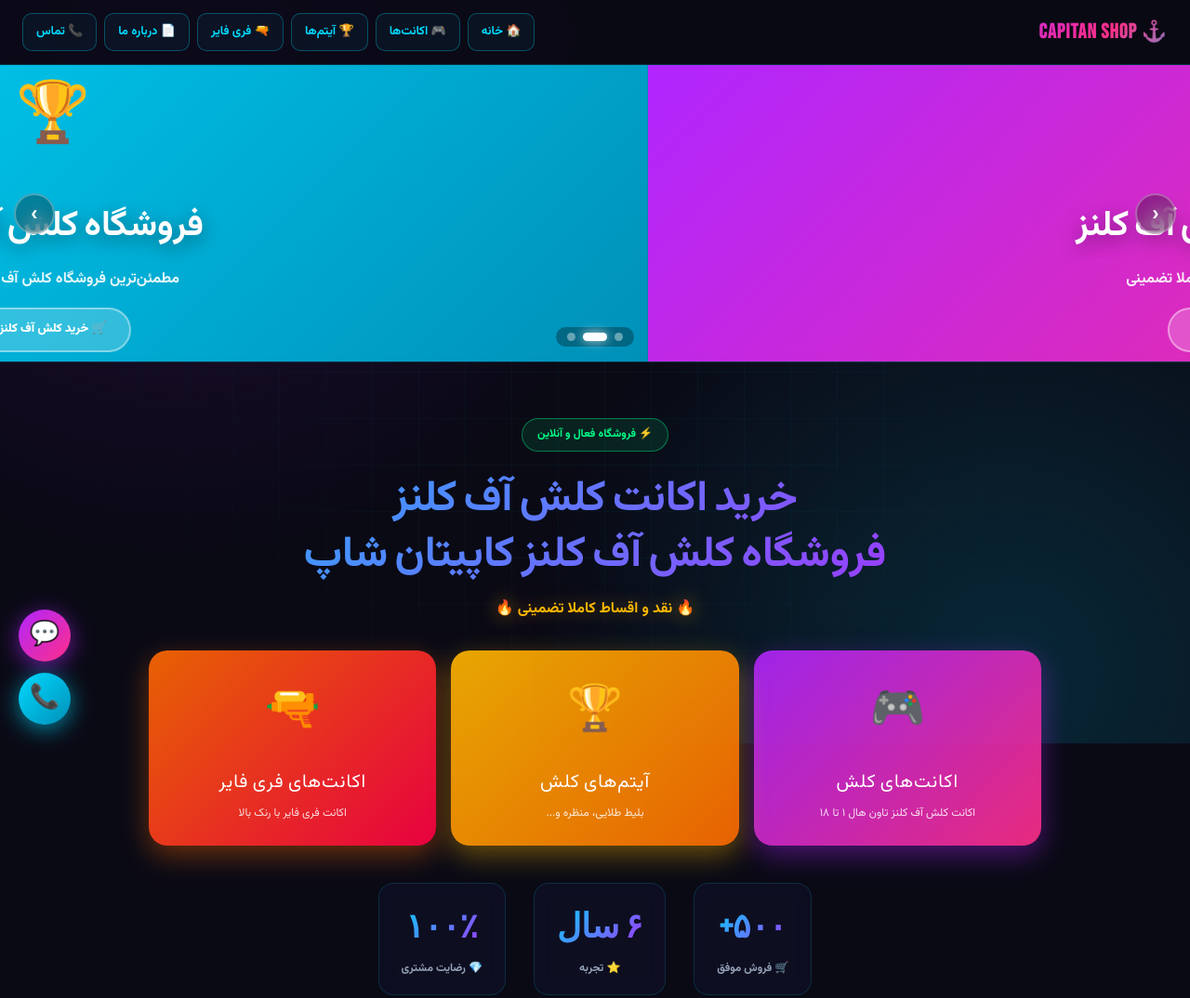
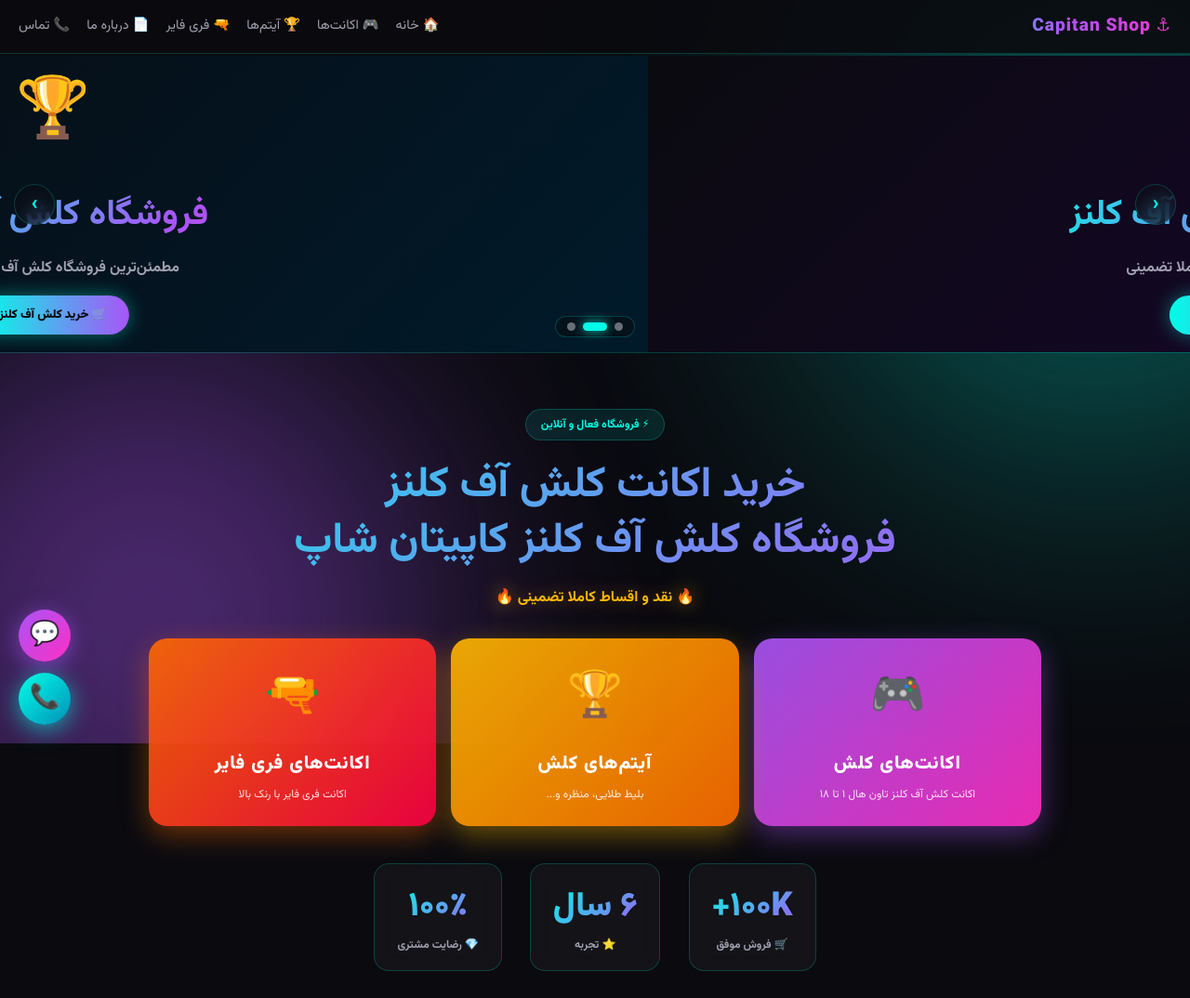
Before and after one commit to capitanshop1137/Capitan-shop-v3, a plain HTML site: page index.html in a window 1280 px wide. Shown: the top 1074 px of the page at 93% size. Drawn offline with Linux system fonts and the light colour scheme.

Commit message:
Update index.html

```diff
--- a/index.html
+++ b/index.html
@@ -8,101 +8,71 @@
 <meta name="keywords" content="خرید اکانت کلش آف کلنز, فروشگاه کلش آف کلنز, خرید کلش آف کلنز, اکانت کلش آف کلنز, کلش آف کلنز, کاپیتان شاپ, خرید اکانت کلش, فروش اکانت کلش, آیتم کلش, بلیط طلایی, اکانت فری فایر">
 <meta name="author" content="Capitan Shop">
 <meta property="og:title" content="خرید اکانت کلش آف کلنز | Capitan Shop">
-<meta property="og:description" content="مطمئن‌ترین فروشگاه اکانت کلش آف کلنز با ۶ سال تجربه و ۵۰۰+ فروش موفق">
+<meta property="og:description" content="مطمئن‌ترین فروشگاه اکانت کلش آف کلنز با ۶ سال تجربه و ۱۰۰ هزار فروش موفق">
 <meta property="og:type" content="website">
 <meta property="og:url" content="https://capitanshop1137.github.io/Capitan-shop-v3/">
 <link rel="preconnect" href="https://fonts.googleapis.com">
 <link rel="preconnect" href="https://fonts.gstatic.com" crossorigin>
-<link href="https://fonts.googleapis.com/css2?family=Bebas+Neue&family=Vazirmatn:wght@400;700;900&display=swap" rel="stylesheet">
+<link href="https://fonts.googleapis.com/css2?family=Vazirmatn:wght@400;700;900&display=swap" rel="stylesheet">
 <style>
   :root {
-    --neon-blue: #00D9FF;
-    --neon-purple: #B026FF;
-    --neon-pink: #FF2E88;
+    --bg-dark: #0a0a0f;
+    --cyan: #00ffe7;
+    --purple: #a855f7;
+    --pink: #ff2ec4;
+    --text: #ffffff;
+    --text-dim: #a0a0b0;
+    --glass: rgba(255,255,255,0.04);
+    --border: rgba(0,255,231,0.2);
+    --gold: #FFB800;
     --neon-green: #00FF88;
-    --gold: #FFB800;
-    --fire-orange: #FF6B00;
-    --dark: #0A0A15;
-    --text: #F8FAFC;
-    --muted: #94A3B8;
   }
-  * { margin: 0; padding: 0; box-sizing: border-box; }
+  * { margin: 0; padding: 0; box-sizing: border-box; font-family: 'Vazirmatn', Tahoma, sans-serif; }
   html { scroll-behavior: smooth; }
   body {
-    font-family: 'Vazirmatn', sans-serif;
-    background: var(--dark);
+    background: var(--bg-dark);
     color: var(--text);
-    line-height: 1.8;
+    min-height: 100vh;
+    line-height: 1.7;
     overflow-x: hidden;
-    position: relative;
   }
-  body::before {
-    content: '';
-    position: fixed; inset: 0;
-    background:
-      radial-gradient(circle at 15% 10%, rgba(176, 38, 255, 0.15) 0%, transparent 40%),
-      radial-gradient(circle at 85% 90%, rgba(0, 217, 255, 0.15) 0%, transparent 40%);
-    z-index: -2;
+  .bg-glow { position: fixed; inset: 0; z-index: -1; overflow: hidden; pointer-events: none; }
+  .bg-glow::before, .bg-glow::after {
+    content: ''; position: absolute; border-radius: 50%; filter: blur(130px); opacity: 0.4;
+    animation: float 14s ease-in-out infinite;
   }
-  body::after {
-    content: '';
-    position: fixed; inset: 0;
-    background-image:
-      linear-gradient(rgba(0, 217, 255, 0.04) 1px, transparent 1px),
-      linear-gradient(90deg, rgba(0, 217, 255, 0.04) 1px, transparent 1px);
-    background-size: 50px 50px;
-    z-index: -1;
-    mask-image: radial-gradient(circle at 50% 50%, black 20%, transparent 80%);
-    -webkit-mask-image: radial-gradient(circle at 50% 50%, black 20%, transparent 80%);
-  }
+  .bg-glow::before { width: 500px; height: 500px; background: var(--cyan); top: -100px; right: -100px; }
+  .bg-glow::after { width: 600px; height: 600px; background: var(--purple); bottom: -150px; left: -150px; animation-delay: -7s; }
+  @keyframes float { 0%,100%{transform:translate(0,0) scale(1);} 50%{transform:translate(60px,60px) scale(1.15);} }
+
   header {
-    background: rgba(10, 10, 21, 0.85);
-    backdrop-filter: blur(20px);
-    border-bottom: 1px solid rgba(0, 217, 255, 0.2);
-    padding: 14px 24px;
-    position: sticky; top: 0; z-index: 100;
-    display: flex; justify-content: space-between;
-    align-items: center; flex-wrap: wrap; gap: 12px;
+    position: fixed; top: 0; left: 0; right: 0; z-index: 1000;
+    padding: 12px 20px; background: rgba(10,10,15,0.9);
+    backdrop-filter: blur(15px); border-bottom: 1px solid var(--border);
+    display: flex; justify-content: space-between; align-items: center; flex-wrap: wrap; gap: 10px;
+    transition: background 0.4s;
   }
   header .logo {
-    font-family: 'Bebas Neue', 'Vazirmatn', sans-serif;
-    font-size: 22px;
-    background: linear-gradient(135deg, var(--neon-blue), var(--neon-purple), var(--neon-pink), var(--neon-blue));
-    background-size: 300% 300%;
-    -webkit-background-clip: text;
-    -webkit-text-fill-color: transparent;
-    font-weight: 900;
-    letter-spacing: 1px;
-    animation: gradientMove 4s ease infinite;
+    font-weight: 900; font-size: 1.2rem; text-decoration: none;
+    background: linear-gradient(90deg, var(--cyan), var(--purple), var(--pink));
+    background-size: 200% 200%;
+    -webkit-background-clip: text; background-clip: text; -webkit-text-fill-color: transparent;
+    letter-spacing: 1px; animation: gradientMove 4s ease infinite;
   }
-  @keyframes gradientMove {
-    0%, 100% { background-position: 0% 50%; }
-    50% { background-position: 100% 50%; }
+  @keyframes gradientMove { 0%,100%{background-position:0% 50%;} 50%{background-position:100% 50%;} }
+  header nav { display: flex; gap: 18px; flex-wrap: wrap; }
+  header nav a {
+    color: var(--text-dim); text-decoration: none; font-weight: 500; font-size: 0.9rem; transition: 0.3s;
   }
-  header nav { display: flex; gap: 8px; flex-wrap: wrap; }
-  header nav a {
-    color: var(--neon-blue);
-    text-decoration: none;
-    font-weight: 700;
-    font-size: 13px;
-    padding: 8px 14px;
-    border-radius: 10px;
-    border: 1px solid rgba(0, 217, 255, 0.3);
-    background: rgba(0, 217, 255, 0.05);
-    transition: all 0.35s;
-  }
-  header nav a:hover {
-    background: rgba(0, 217, 255, 0.15);
-    box-shadow: 0 0 25px rgba(0, 217, 255, 0.5);
-    transform: translateY(-2px) scale(1.05);
-  }
+  header nav a:hover { color: var(--cyan); }
 
   .banner-slider {
     position: relative;
     width: 100%;
     height: 320px;
     overflow: hidden;
-    border-bottom: 1px solid rgba(0, 217, 255, 0.2);
+    border-bottom: 1px solid var(--border);
+    margin-top: 60px;
   }
   .banner-track {
     display: flex;
@@ -121,38 +91,41 @@
     text-align: center;
     padding: 30px 20px;
   }
-  .banner-slide.b1 { background: linear-gradient(135deg, #B026FF 0%, #FF2E88 100%); }
-  .banner-slide.b2 { background: linear-gradient(135deg, #00D9FF 0%, #0090B8 100%); }
-  .banner-slide.b3 { background: linear-gradient(135deg, #FFB800 0%, #FF2E88 100%); }
+  .banner-slide.b1 { background: linear-gradient(135deg, #0a0a0f 0%, #1a0533 100%); }
+  .banner-slide.b2 { background: linear-gradient(135deg, #0a0a0f 0%, #001a2a 100%); }
+  .banner-slide.b3 { background: linear-gradient(135deg, #0a0a0f 0%, #2a0a0a 100%); }
   .banner-slide .emoji {
     font-size: 64px; margin-bottom: 12px;
     animation: bounce 2s infinite;
   }
   @keyframes bounce { 0%, 100% { transform: translateY(0); } 50% { transform: translateY(-12px); } }
   .banner-slide h2 {
-    font-family: 'Bebas Neue', 'Vazirmatn', sans-serif;
     font-size: clamp(22px, 4vw, 38px);
-    color: #fff; text-shadow: 0 5px 20px rgba(0, 0, 0, 0.4);
+    background: linear-gradient(135deg, var(--cyan), var(--purple), var(--pink), var(--cyan));
+    background-size: 300% 300%;
+    -webkit-background-clip: text;
+    -webkit-text-fill-color: transparent;
+    animation: gradientMove 5s ease infinite;
     margin-bottom: 10px;
   }
-  .banner-slide p { font-size: clamp(13px, 2vw, 16px); color: rgba(255, 255, 255, 0.9); font-weight: 600; }
+  .banner-slide p { font-size: clamp(13px, 2vw, 16px); color: var(--text-dim); font-weight: 600; }
   .banner-slide .cta-banner {
     display: inline-block; margin-top: 16px;
-    background: rgba(255, 255, 255, 0.2);
-    backdrop-filter: blur(10px); color: #fff;
+    background: linear-gradient(90deg, var(--cyan), var(--purple));
+    color: #0a0a0f;
     padding: 10px 24px; border-radius: 999px;
     text-decoration: none; font-weight: 800; font-size: 13px;
-    border: 2px solid rgba(255, 255, 255, 0.4);
     transition: all 0.3s;
+    box-shadow: 0 0 20px rgba(0,255,231,0.4);
   }
-  .banner-slide .cta-banner:hover { background: rgba(255, 255, 255, 0.3); transform: scale(1.05); }
+  .banner-slide .cta-banner:hover { transform: scale(1.05); box-shadow: 0 0 35px rgba(0,255,231,0.8); }
   .banner-nav {
     position: absolute; top: 50%; transform: translateY(-50%);
     width: 44px; height: 44px; border-radius: 50%;
-    background: rgba(0, 0, 0, 0.3);
+    background: rgba(10,10,15,0.5);
     backdrop-filter: blur(10px);
-    border: 2px solid rgba(255, 255, 255, 0.3);
-    color: #fff; font-size: 22px; font-weight: 900;
+    border: 1px solid var(--border);
+    color: var(--cyan); font-size: 22px; font-weight: 900;
     cursor: pointer; display: flex;
     align-items: center; justify-content: center;
     z-index: 5;
@@ -163,8 +136,9 @@
     position: absolute; bottom: 16px; left: 50%;
     transform: translateX(-50%); display: flex;
     gap: 8px; z-index: 5; padding: 6px 12px;
-    background: rgba(0, 0, 0, 0.3);
+    background: rgba(10,10,15,0.5);
     backdrop-filter: blur(10px); border-radius: 999px;
+    border: 1px solid var(--border);
   }
   .banner-dot {
     width: 9px; height: 9px; border-radius: 50%;
@@ -172,22 +146,21 @@
     cursor: pointer; border: none;
   }
   .banner-dot.active {
-    background: #fff; width: 26px; border-radius: 5px;
-    box-shadow: 0 0 12px rgba(255, 255, 255, 0.8);
+    background: var(--cyan); width: 26px; border-radius: 5px;
+    box-shadow: 0 0 12px rgba(0,255,231,0.8);
   }
 
   .hero { text-align: center; padding: 60px 20px 40px; }
   .hero .badge-top {
-    display: inline-block; background: rgba(0, 255, 136, 0.1);
-    color: var(--neon-green); padding: 6px 16px;
+    display: inline-block; background: rgba(0,255,231,0.1);
+    color: var(--cyan); padding: 6px 16px;
     border-radius: 999px; font-size: 12px; font-weight: 700;
-    border: 1px solid rgba(0, 255, 136, 0.4); margin-bottom: 20px;
+    border: 1px solid var(--border); margin-bottom: 20px;
   }
   .hero h1 {
-    font-family: 'Bebas Neue', 'Vazirmatn', sans-serif;
     font-size: clamp(24px, 4.5vw, 46px);
     margin-bottom: 16px; line-height: 1.3;
-    background: linear-gradient(135deg, var(--neon-blue), var(--neon-purple), var(--neon-pink), var(--neon-blue));
+    background: linear-gradient(135deg, var(--cyan), var(--purple), var(--pink), var(--cyan));
     background-size: 300% 300%;
     -webkit-background-clip: text;
     -webkit-text-fill-color: transparent;
@@ -215,13 +188,12 @@
   .category-card:hover { transform: translateY(-8px) scale(1.03); }
   .category-card .cat-icon { font-size: 48px; margin-bottom: 12px; }
   .category-card .cat-title {
-    font-family: 'Bebas Neue', 'Vazirmatn', sans-serif;
-    font-size: 20px; letter-spacing: 1px; margin-bottom: 6px;
+    font-size: 20px; font-weight: 900; letter-spacing: 1px; margin-bottom: 6px;
   }
   .category-card .cat-desc { font-size: 12px; opacity: 0.85; text-align: center; }
-  .category-card.clash { background: linear-gradient(135deg, rgba(176, 38, 255, 0.9), rgba(255, 46, 136, 0.9)); box-shadow: 0 10px 30px rgba(176, 38, 255, 0.4); }
-  .category-card.items { background: linear-gradient(135deg, rgba(255, 184, 0, 0.9), rgba(255, 107, 0, 0.9)); box-shadow: 0 10px 30px rgba(255, 184, 0, 0.4); }
-  .category-card.firefire { background: linear-gradient(135deg, rgba(255, 107, 0, 0.9), rgba(255, 0, 68, 0.9)); box-shadow: 0 10px 30px rgba(255, 107, 0, 0.4); }
+  .category-card.clash { background: linear-gradient(135deg, rgba(168,85,247,0.9), rgba(255,46,196,0.9)); box-shadow: 0 10px 30px rgba(168,85,247,0.4); }
+  .category-card.items { background: linear-gradient(135deg, rgba(255,184,0,0.9), rgba(255,107,0,0.9)); box-shadow: 0 10px 30px rgba(255,184,0,0.4); }
+  .category-card.firefire { background: linear-gradient(135deg, rgba(255,107,0,0.9), rgba(255,0,68,0.9)); box-shadow: 0 10px 30px rgba(255,107,0,0.4); }
 
   .stats {
     display: flex; justify-content: center;
@@ -229,27 +201,25 @@
   }
   .stat {
     text-align: center; padding: 16px 24px;
-    background: rgba(18, 18, 42, 0.6);
+    background: var(--glass);
     backdrop-filter: blur(10px);
-    border: 1px solid rgba(0, 217, 255, 0.15);
+    border: 1px solid var(--border);
     border-radius: 16px; min-width: 120px;
   }
   .stat .num {
-    font-family: 'Bebas Neue', sans-serif;
     font-size: 36px;
-    background: linear-gradient(135deg, var(--neon-blue), var(--neon-purple));
+    background: linear-gradient(135deg, var(--cyan), var(--purple));
     -webkit-background-clip: text;
     -webkit-text-fill-color: transparent;
     font-weight: 900;
   }
-  .stat .label { font-size: 12px; color: var(--muted); font-weight: 600; }
+  .stat .label { font-size: 12px; color: var(--text-dim); font-weight: 600; }
 
   .section { max-width: 1200px; margin: 0 auto; padding: 50px 20px; }
   .section h2 {
-    font-family: 'Bebas Neue', 'Vazirmatn', sans-serif;
     font-size: 30px; text-align: center;
     margin-bottom: 36px;
-    background: linear-gradient(135deg, var(--neon-blue), var(--neon-purple), var(--neon-blue));
+    background: linear-gradient(135deg, var(--cyan), var(--purple), var(--cyan));
     background-size: 300% 300%;
     -webkit-background-clip: text;
     -webkit-text-fill-color: transparent;
@@ -257,13 +227,14 @@
   }
 
   .seo-box {
-    background: linear-gradient(135deg, rgba(18, 18, 42, 0.9), rgba(28, 28, 58, 0.9));
-    border: 1px solid rgba(0, 217, 255, 0.2);
+    background: var(--glass);
+    border: 1px solid var(--border);
     border-radius: 20px; padding: 28px; line-height: 2;
+    backdrop-filter: blur(10px);
   }
-  .seo-box p { color: var(--muted); font-size: 15px; margin-bottom: 14px; }
+  .seo-box p { color: var(--text-dim); font-size: 15px; margin-bottom: 14px; }
   .seo-box p:last-child { margin-bottom: 0; }
-  .seo-box strong { color: var(--gold); }
+  .seo-box strong { color: var(--cyan); }
 
   .features {
     display: grid;
@@ -271,19 +242,20 @@
     gap: 16px;
   }
   .feature {
-    background: linear-gradient(135deg, rgba(18, 18, 42, 0.8), rgba(28, 28, 58, 0.8));
-    border: 1px solid rgba(0, 217, 255, 0.15);
+    background: var(--glass);
+    border: 1px solid var(--border);
     border-radius: 20px; padding: 28px 20px;
     text-align: center; transition: all 0.4s;
+    backdrop-filter: blur(10px);
   }
   .feature:hover {
     transform: translateY(-10px);
-    border-color: var(--neon-blue);
-    box-shadow: 0 25px 50px rgba(0, 217, 255, 0.3);
+    border-color: var(--cyan);
+    box-shadow: 0 25px 50px rgba(0,255,231,0.3);
   }
   .feature .icon { font-size: 44px; display: block; margin-bottom: 14px; }
-  .feature h3 { font-size: 17px; color: var(--neon-blue); margin-bottom: 8px; font-weight: 800; }
-  .feature p { color: var(--muted); font-size: 13px; }
+  .feature h3 { font-size: 17px; color: var(--cyan); margin-bottom: 8px; font-weight: 800; }
+  .feature p { color: var(--text-dim); font-size: 13px; }
 
   .steps {
     display: grid;
@@ -292,41 +264,40 @@
   }
   .step {
     text-align: center; padding: 30px 20px;
-    background: linear-gradient(135deg, rgba(18, 18, 42, 0.8), rgba(28, 28, 58, 0.8));
-    border: 1px solid rgba(0, 217, 255, 0.15);
+    background: var(--glass);
+    border: 1px solid var(--border);
     border-radius: 20px; position: relative; transition: all 0.4s;
+    backdrop-filter: blur(10px);
   }
   .step:hover {
     transform: translateY(-8px);
-    border-color: var(--neon-purple);
-    box-shadow: 0 25px 50px rgba(176, 38, 255, 0.3);
+    border-color: var(--purple);
+    box-shadow: 0 25px 50px rgba(168,85,247,0.3);
   }
   .step .num-badge {
     position: absolute; top: -15px; left: 50%;
     transform: translateX(-50%);
     width: 40px; height: 40px;
-    background: linear-gradient(135deg, var(--neon-purple), var(--neon-pink));
+    background: linear-gradient(135deg, var(--purple), var(--pink));
     border-radius: 50%; display: flex;
     align-items: center; justify-content: center;
-    font-family: 'Bebas Neue', sans-serif;
     font-size: 20px; color: #fff;
-    box-shadow: 0 0 25px rgba(176, 38, 255, 0.6);
+    box-shadow: 0 0 25px rgba(168,85,247,0.6);
   }
   .step .icon { font-size: 44px; display: block; margin: 10px 0 14px; }
-  .step h3 { font-size: 16px; color: var(--neon-blue); margin-bottom: 8px; font-weight: 800; }
-  .step p { color: var(--muted); font-size: 13px; }
+  .step h3 { font-size: 16px; color: var(--cyan); margin-bottom: 8px; font-weight: 800; }
+  .step p { color: var(--text-dim); font-size: 13px; }
 
   .guarantee {
-    background: linear-gradient(135deg, rgba(0, 255, 136, 0.08), rgba(0, 217, 255, 0.08));
-    border: 1px solid rgba(0, 255, 136, 0.3);
+    background: linear-gradient(135deg, rgba(0,255,231,0.08), rgba(168,85,247,0.08));
+    border: 1px solid var(--border);
     border-radius: 24px; padding: 40px 24px; text-align: center;
   }
   .guarantee .icon { font-size: 64px; display: block; margin-bottom: 16px; }
   .guarantee h3 {
-    font-family: 'Bebas Neue', 'Vazirmatn', sans-serif;
-    font-size: 28px; color: var(--neon-green); margin-bottom: 12px;
+    font-size: 28px; color: var(--cyan); margin-bottom: 12px;
   }
-  .guarantee p { color: var(--muted); max-width: 600px; margin: 0 auto; font-size: 14px; }
+  .guarantee p { color: var(--text-dim); max-width: 600px; margin: 0 auto; font-size: 14px; }
 
   .floating-btns {
     position: fixed; bottom: 20px; left: 20px;
@@ -342,26 +313,25 @@
   }
   .float-btn:hover { transform: scale(1.15) translateY(-5px); }
   .float-btn-rubika {
-    background: linear-gradient(135deg, var(--neon-purple), var(--neon-pink));
-    box-shadow: 0 5px 25px rgba(176, 38, 255, 0.6);
+    background: linear-gradient(135deg, var(--purple), var(--pink));
+    box-shadow: 0 5px 25px rgba(168,85,247,0.6);
   }
   .float-btn-phone {
-    background: linear-gradient(135deg, var(--neon-blue), #0090B8);
-    box-shadow: 0 5px 25px rgba(0, 217, 255, 0.6);
+    background: linear-gradient(135deg, var(--cyan), #0090B8);
+    box-shadow: 0 5px 25px rgba(0,255,231,0.6);
   }
 
   footer {
     text-align: center; padding: 40px 20px;
-    border-top: 1px solid rgba(0, 217, 255, 0.15);
-    color: var(--muted); font-size: 13px; margin-top: 40px;
+    border-top: 1px solid var(--border);
+    color: var(--text-dim); font-size: 13px; margin-top: 40px;
   }
   footer .brand {
-    font-family: 'Bebas Neue', sans-serif;
     font-size: 22px;
-    background: linear-gradient(135deg, var(--neon-blue), var(--neon-purple));
+    background: linear-gradient(135deg, var(--cyan), var(--purple));
     -webkit-background-clip: text;
     -webkit-text-fill-color: transparent;
-    margin-bottom: 8px; letter-spacing: 2px;
+    margin-bottom: 8px; letter-spacing: 2px; font-weight: 900;
   }
   footer .contact-btn {
     display: inline-block; text-decoration: none;
@@ -370,12 +340,12 @@
     transition: all 0.35s; margin: 5px 3px;
   }
   footer .btn-rubika {
-    color: #00D9FF; border: 1px solid rgba(0,217,255,0.4);
-    background: rgba(0,217,255,0.08);
+    color: var(--cyan); border: 1px solid var(--border);
+    background: rgba(0,255,231,0.08);
   }
   footer .btn-phone {
-    color: #FF2E88; border: 1px solid rgba(255,46,136,0.4);
-    background: rgba(255,46,136,0.08);
+    color: var(--pink); border: 1px solid rgba(255,46,196,0.4);
+    background: rgba(255,46,196,0.08);
   }
 
   @media (max-width: 640px) {
@@ -394,8 +364,11 @@
 </style>
 </head>
 <body>
+
+<div class="bg-glow"></div>
+
 <header>
-    <div class="logo">⚓ Capitan Shop</div>
+  <a href="index.html" class="logo">⚓ Capitan Shop</a>
   <nav>
     <a href="index.html">🏠 خانه</a>
     <a href="accounts.html">🎮 اکانت‌ها</a>
@@ -456,7 +429,7 @@
   </div>
 
   <div class="stats">
-      <div class="stat"><div class="num" data-target="500">۰</div><div class="label">🛒 فروش موفق</div></div>
+    <div class="stat"><div class="num" data-target="100000">۰</div><div class="label">🛒 فروش موفق</div></div>
     <div class="stat"><div class="num">۶ سال</div><div class="label">⭐ تجربه</div></div>
     <div class="stat"><div class="num">۱۰۰٪</div><div class="label">💎 رضایت مشتری</div></div>
   </div>
@@ -467,7 +440,7 @@
   <div class="seo-box">
     <p>
       <strong>کاپیتان شاپ</strong>، مطمئن‌ترین <strong>فروشگاه کلش آف کلنز</strong> در ایران،
-        با <strong>۶ سال تجربه</strong> و بیش از <strong>۵۰۰ فروش موفق</strong> آماده خدمت‌رسانی به شماست.
+      با <strong>۶ سال تجربه</strong> و بیش از <strong>۱۰۰ هزار فروش موفق</strong> آماده خدمت‌رسانی به شماست.
     </p>
     <p>
       برای <strong>خرید اکانت کلش آف کلنز</strong>، <strong>خرید کلش آف کلنز</strong> با نقد و اقساط،
@@ -550,13 +523,13 @@
   function changeBanner(direction) { setBanner(bannerIndex + direction); }
   setInterval(() => changeBanner(1), 5000);
 
-    function animateCounter(el, target, duration = 1500) {
+  function animateCounter(el, target, duration = 2000) {
     let start = 0;
     const increment = target / (duration / 16);
     const timer = setInterval(() => {
       start += increment;
       if (start >= target) {
-          el.textContent = target.toLocaleString('fa-IR') + '+';
+        el.textContent = '۱۰۰K+';
         clearInterval(timer);
       } else {
         el.textContent = Math.floor(start).toLocaleString('fa-IR');
@@ -569,7 +542,7 @@
     const observer = new IntersectionObserver((entries) => {
       entries.forEach(entry => {
         if (entry.isIntersecting) {
-            animateCounter(counter, 500);
+          animateCounter(counter, 100000);
           observer.disconnect();
         }
       });
@@ -577,5 +550,10 @@
     observer.observe(counter);
   }
 </script>
+
+<!-- Statsfa Website Analytics Start -->
+<script data-host="https://statsfa.com" data-dnt="false" src="https://statsfa.com/js/script.js" id="ZwSg9rf6GA" async defer></script>
+<!-- Statsfa Website Analytics End -->
+
 </body>
 </html>
```
Lines whose indentation alone changed are shown as unchanged.
